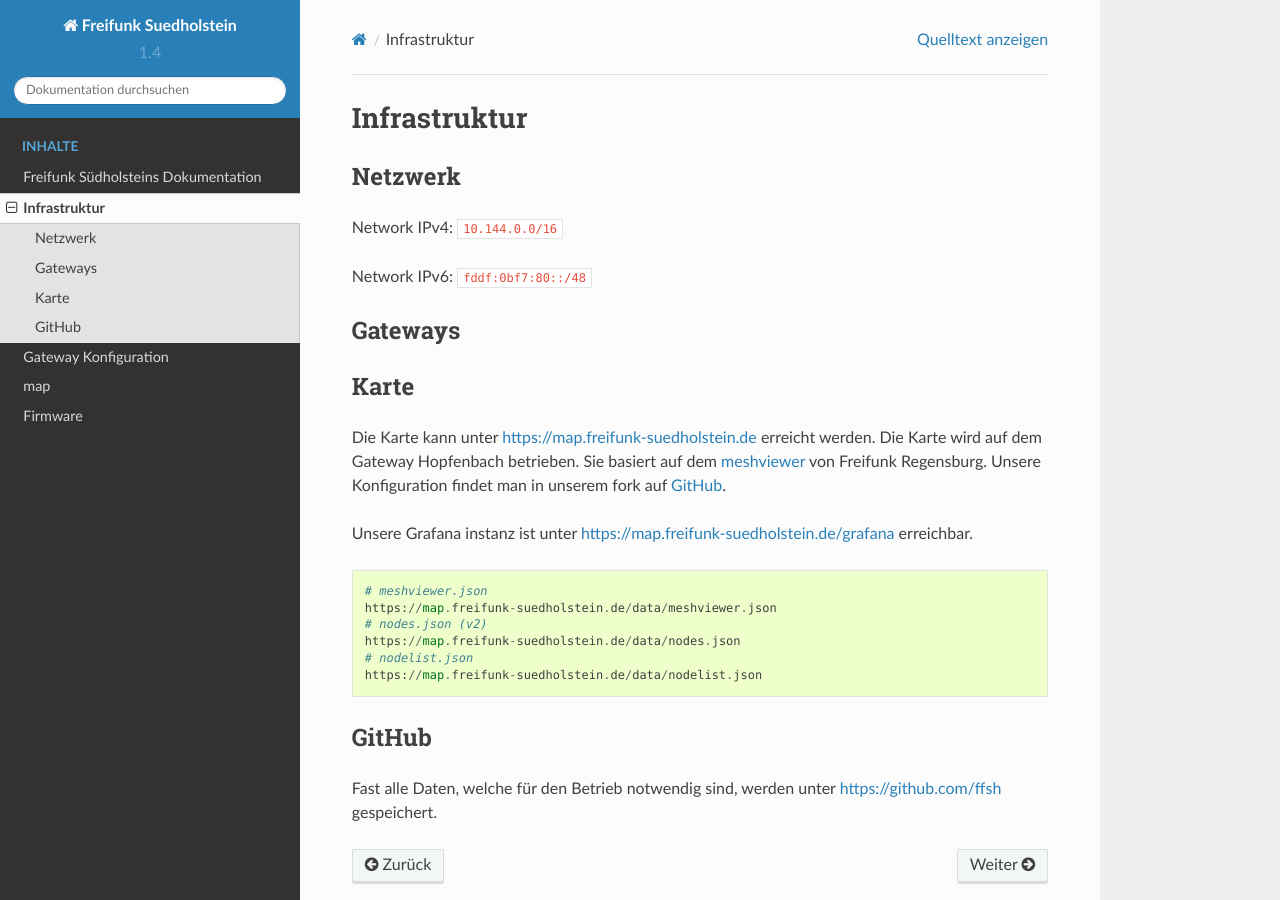
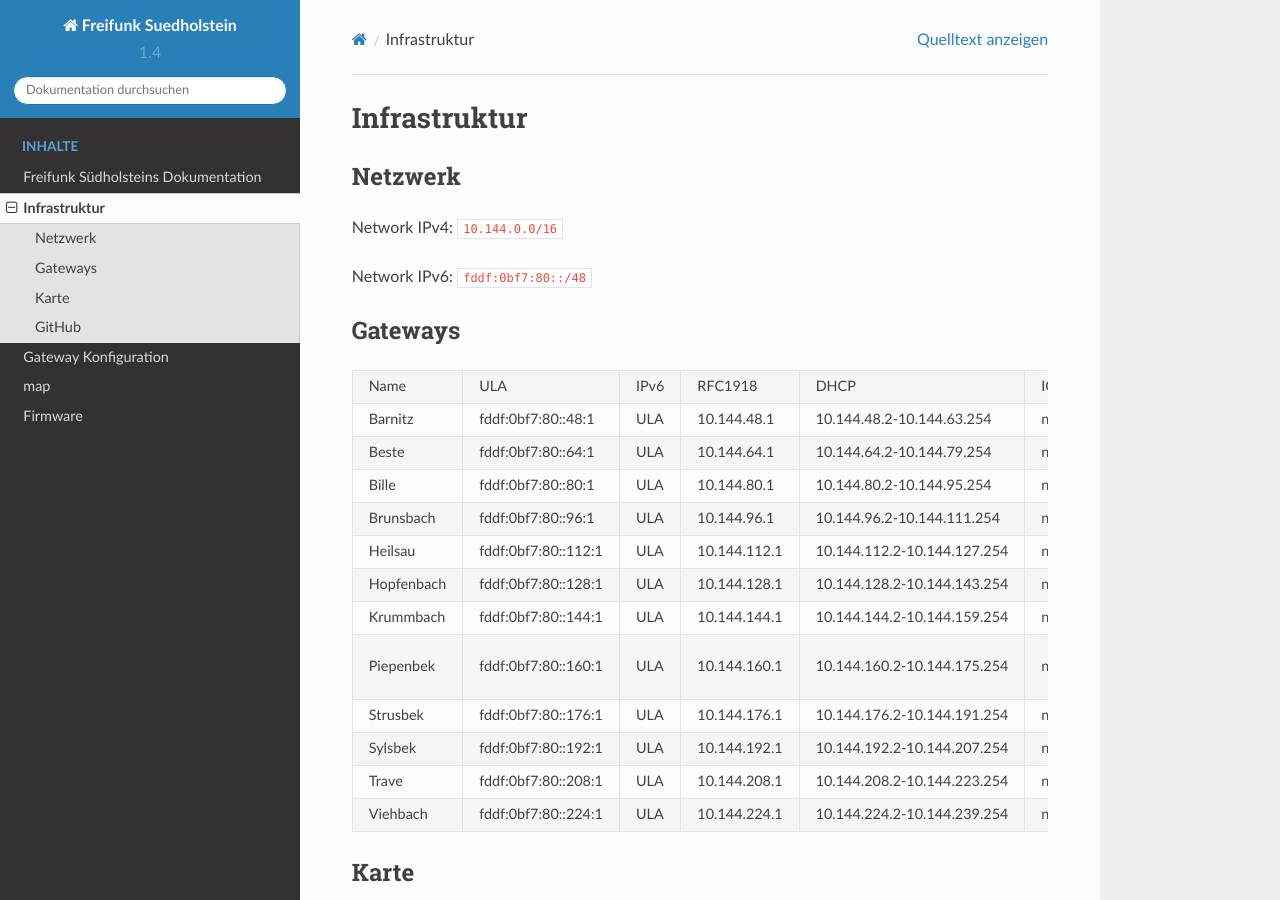
Before and after one commit to ffsh/docs, a Sphinx documentation site: the page built from docs/infrastruktur.rst, in a window 1280 px wide and 900 px high. Built offline with Sphinx 7.4.7 and the Read the Docs theme 2.0.0, drawn with Linux system fonts in a browser that asks for light colours; some of the changed lines change nothing that is shown.

Commit message:
update infra

```diff
--- a/docs/infrastruktur.rst
+++ b/docs/infrastruktur.rst
@@ -19,27 +19,27 @@
 +------------+---------------------+------+--------------+-----------------------------+---------------+-------------------+--------------------------+---------------+----------+--------------------+---------+
 | Name       | ULA                 | IPv6 | RFC1918      | DHCP                        | ICVPN-Transit | Mesh MAC(s)       | B.A.T.M.A.N.-adv. MAC(s) | Standort      | Betreuer | Exit/VPN-Dienst    | Status  |
 +------------+---------------------+------+--------------+-----------------------------+---------------+-------------------+--------------------------+---------------+----------+--------------------+---------+
-| Barnitz    | fddf:0bf7:80::48:1  | ULA  | 10.144.48.1  | 10.144.48.2-10.144.63.254   | n/a           | 00:5b:27:80:00:48 | 00:5b:27:81:00:48        | Hetzner (Nbg) | ul       | direkt             | online  |
+| Barnitz    | fddf:0bf7:80::48:1  | ULA  | 10.144.48.1  | 10.144.48.2-10.144.63.254   | n/a           | 00:5b:27:80:00:48 | 00:5b:27:81:00:48        | Hetzner (nbg) | ul       | direkt             | online  |
 +------------+---------------------+------+--------------+-----------------------------+---------------+-------------------+--------------------------+---------------+----------+--------------------+---------+
-| Beste      | fddf:0bf7:80::64:1  | ULA  | 10.144.64.1  | 10.144.64.2-10.144.79.254   | n/a           | 00:5b:27:80:00:64 | 00:5b:27:81:00:64        | Hetzner (Fsn) | ul       | direkt             | online  |
+| Beste      | fddf:0bf7:80::64:1  | ULA  | 10.144.64.1  | 10.144.64.2-10.144.79.254   | n/a           | 00:5b:27:80:00:64 | 00:5b:27:81:00:64        | Hetzner (fsn) | ul       | direkt             | online  |
 +------------+---------------------+------+--------------+-----------------------------+---------------+-------------------+--------------------------+---------------+----------+--------------------+---------+
 | Bille      | fddf:0bf7:80::80:1  | ULA  | 10.144.80.1  | 10.144.80.2-10.144.95.254   | n/a           | 00:5b:27:80:00:80 | 00:5b:27:81:00:80        | Netcup        | fr       | direkt             | online  |
 +------------+---------------------+------+--------------+-----------------------------+---------------+-------------------+--------------------------+---------------+----------+--------------------+---------+
-| Brunsbach  | fddf:0bf7:80::96:1  | ULA  | 10.144.96.1  | 10.144.96.2-10.144.111.254  | n/a           | 00:5b:27:80:00:96 | 00:5b:27:81:00:96        |               |          |                    | n/a     |
+| Brunsbach  | fddf:0bf7:80::96:1  | ULA  | 10.144.96.1  | 10.144.96.2-10.144.111.254  | n/a           | 00:5b:27:80:00:96 | 00:5b:27:81:00:96        | Hetzner (fsn) |be        | direkt             | online  |
 +------------+---------------------+------+--------------+-----------------------------+---------------+-------------------+--------------------------+---------------+----------+--------------------+---------+
-| Heilsau    | fddf:0bf7:80::112:1 | ULA  | 10.144.112.1 | 10.144.112.2-10.144.127.254 | n/a           | 00:5b:27:80:01:12 | 00:5b:27:81:01:12        | Hetzner (Hel) | ul       | direkt             | online  |
+| Heilsau    | fddf:0bf7:80::112:1 | ULA  | 10.144.112.1 | 10.144.112.2-10.144.127.254 | n/a           | 00:5b:27:80:01:12 | 00:5b:27:81:01:12        | Hetzner (hel) | ul       | direkt             | online  |
 +------------+---------------------+------+--------------+-----------------------------+---------------+-------------------+--------------------------+---------------+----------+--------------------+---------+
-| Hopfenbach | fddf:0bf7:80::128:1 | ULA  | 10.144.128.1 | 10.144.128.2-10.144.143.254 | n/a           | 00:5b:27:80:01:28 | 00:5b:27:81:01:28        |               |          |                    | n/a     |
+| Hopfenbach | fddf:0bf7:80::128:1 | ULA  | 10.144.128.1 | 10.144.128.2-10.144.143.254 | n/a           | 00:5b:27:80:01:28 | 00:5b:27:81:01:28        |               |          |                    |         |
 +------------+---------------------+------+--------------+-----------------------------+---------------+-------------------+--------------------------+---------------+----------+--------------------+---------+
 | Krummbach  | fddf:0bf7:80::144:1 | ULA  | 10.144.144.1 | 10.144.144.2-10.144.159.254 | n/a           | 00:5b:27:80:01:44 | 00:5b:27:81:01:44        | Hetzner(fsn)  | ks       | direkt             | online  |
 +------------+---------------------+------+--------------+-----------------------------+---------------+-------------------+--------------------------+---------------+----------+--------------------+---------+
-| Piepenbek  | fddf:0bf7:80::160:1 | ULA  | 10.144.160.1 | 10.144.160.2-10.144.175.254 | n/a           | 00:5b:27:80:01:60 | 00:5b:27:81:01:60        |              |          |          |        |
+| Piepenbek  | fddf:0bf7:80::160:1 | ULA  | 10.144.160.1 | 10.144.160.2-10.144.175.254 | n/a           | 00:5b:27:80:01:60 | 00:5b:27:81:01:60        |               |           |                   |         |
 +------------+---------------------+------+--------------+-----------------------------+---------------+-------------------+--------------------------+---------------+----------+--------------------+---------+
-| Strusbek   | fddf:0bf7:80::176:1 | ULA  | 10.144.176.1 | 10.144.176.2-10.144.191.254 | n/a           | 00:5b:27:80:01:76 | 00:5b:27:81:01:76        |               |          |                    | n/a     |
+| Strusbek   | fddf:0bf7:80::176:1 | ULA  | 10.144.176.1 | 10.144.176.2-10.144.191.254 | n/a           | 00:5b:27:80:01:76 | 00:5b:27:81:01:76        |               |          |                    |         |
 +------------+---------------------+------+--------------+-----------------------------+---------------+-------------------+--------------------------+---------------+----------+--------------------+---------+
 | Sylsbek    | fddf:0bf7:80::192:1 | ULA  | 10.144.192.1 | 10.144.192.2-10.144.207.254 | n/a           | 00:5b:27:80:01:92 | 00:5b:27:81:01:92        | Netcup        | ul       | direkt             | online  |
 +------------+---------------------+------+--------------+-----------------------------+---------------+-------------------+--------------------------+---------------+----------+--------------------+---------+
-| Trave      | fddf:0bf7:80::208:1 | ULA  | 10.144.208.1 | 10.144.208.2-10.144.223.254 | n/a           | 00:5b:27:80:02:08 | 00:5b:27:81:02:08        | Hetzner (Fsn) | ul       | direkt             | online  |
+| Trave      | fddf:0bf7:80::208:1 | ULA  | 10.144.208.1 | 10.144.208.2-10.144.223.254 | n/a           | 00:5b:27:80:02:08 | 00:5b:27:81:02:08        | Hetzner (fsn) | ul       | direkt             | online  |
 +------------+---------------------+------+--------------+-----------------------------+---------------+-------------------+--------------------------+---------------+----------+--------------------+---------+
 | Viehbach   | fddf:0bf7:80::224:1 | ULA  | 10.144.224.1 | 10.144.224.2-10.144.239.254 | n/a           | 00:5b:27:80:02:24 | 00:5b:27:81:02:24        |               |          |                    |         |
 +------------+---------------------+------+--------------+-----------------------------+---------------+-------------------+--------------------------+---------------+----------+--------------------+---------+
```
